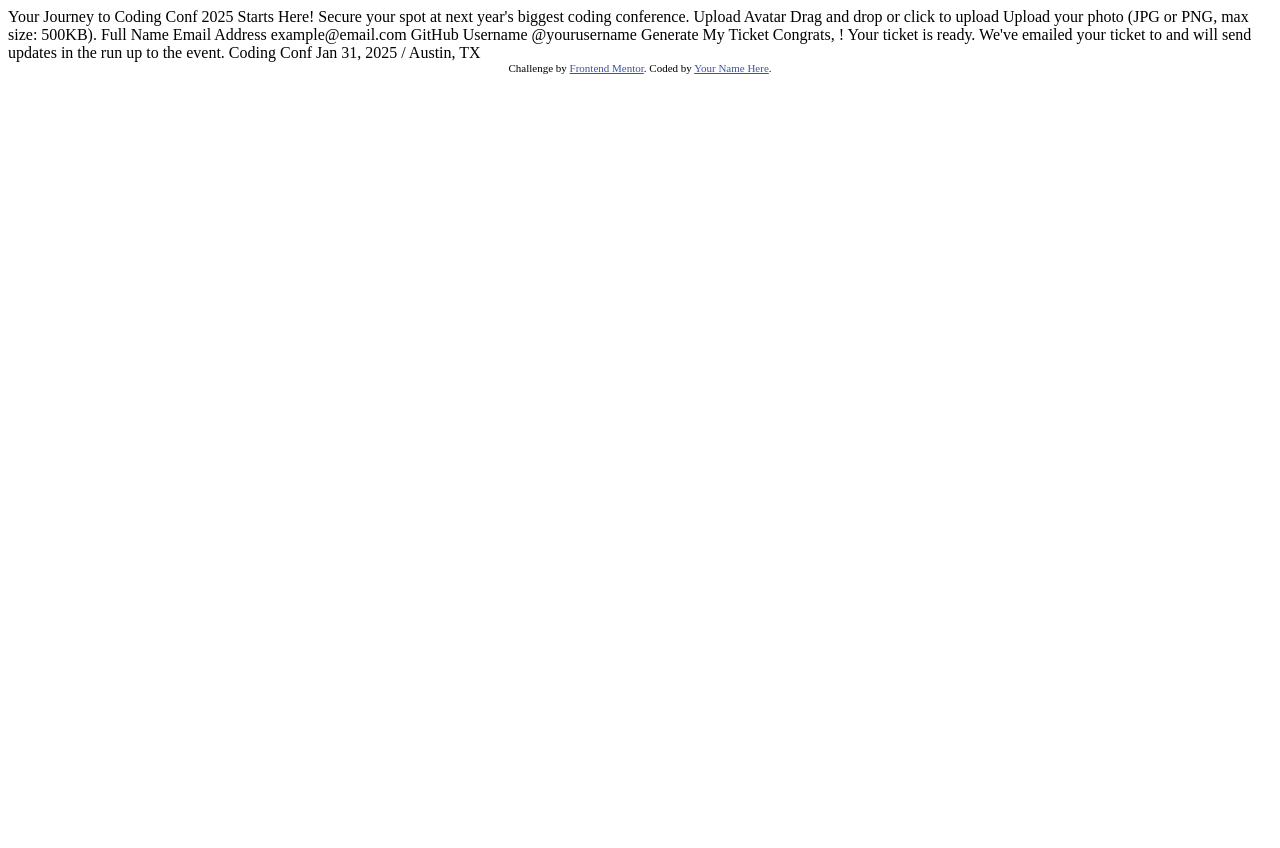
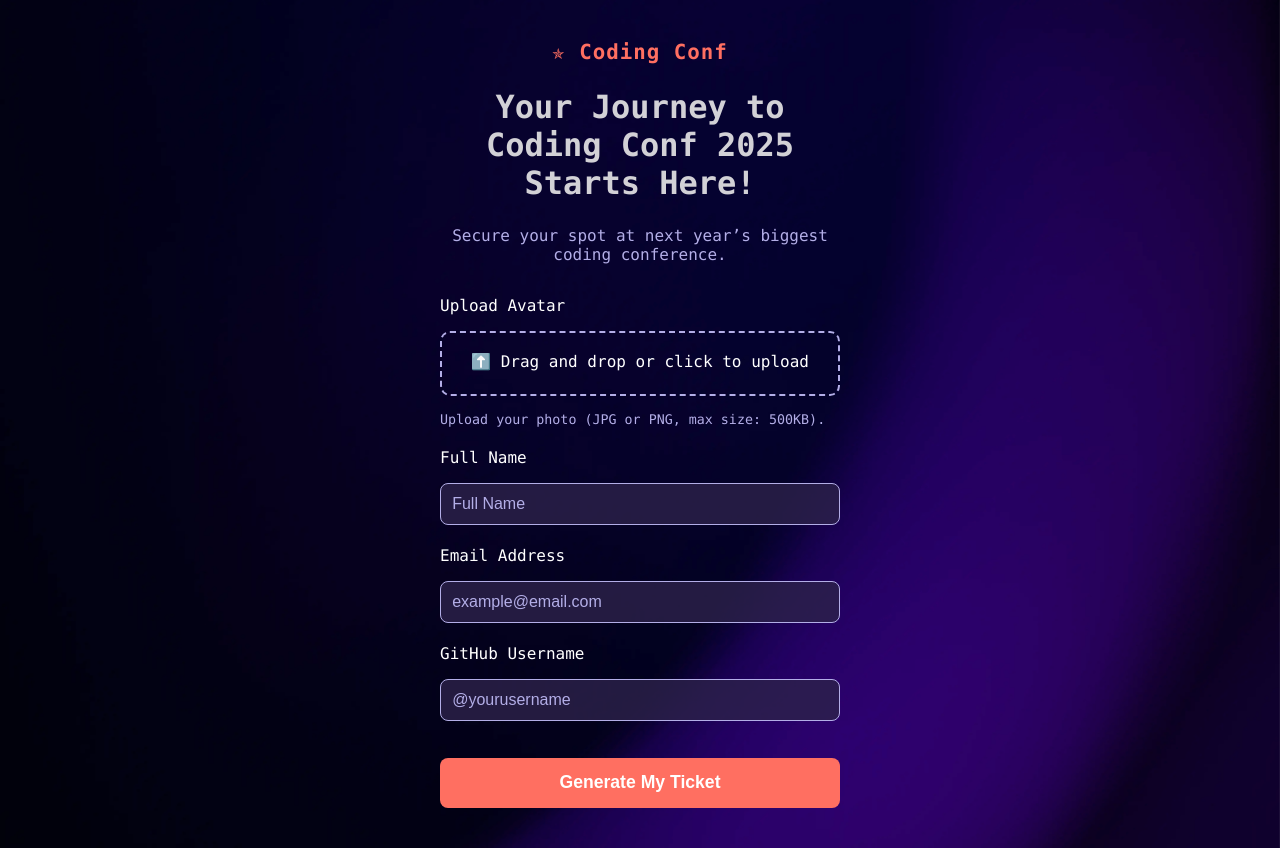
Before and after one commit to suhailabdi2/conference-ticket-generator-main, a plain HTML site: page index.html in a window 1280 px wide. Before the commit the page ends 800 px from the top, so only its background shows below. Drawn offline with Linux system fonts and the light colour scheme.

Commit message:
Improve UI with new styles Chenged the layout of the index file and added the form and its respective buttons. Hidden the input for the file with a span and applied style to the span. Improved the overall UI and added a style.css file

```diff
--- a/index.html
+++ b/index.html
@@ -6,52 +6,34 @@
 
   <link rel="icon" type="image/png" sizes="32x32" href="./assets/images/favicon-32x32.png">
 
-  <title>Frontend Mentor | Conference ticket generator</title>
-
-  <!-- Feel free to remove these styles or customise in your own stylesheet 👍 -->
-  <style>
-    .attribution { font-size: 11px; text-align: center; }
-    .attribution a { color: hsl(228, 45%, 44%); }
-  </style>
+  <title>Coding Conf Ticket Generator</title>
+  <link rel="stylesheet" href="style.css">
 </head>
 <body>
-
-
-
-  Your Journey to Coding Conf 2025 Starts Here!
-
-  Secure your spot at next year's biggest coding conference.
-
-  Upload Avatar
-  Drag and drop or click to upload
-  Upload your photo (JPG or PNG, max size: 500KB).
-
-  Full Name
-
-  Email Address
-  example@email.com
-
-  GitHub Username
-  @yourusername
-
-  Generate My Ticket
-
-  <!-- Form ends -->
-
-  <!-- Generated tickets starts -->
-
-  Congrats, <!-- Full Name -->! Your ticket is ready.
-
-  We've emailed your ticket to <!-- Email Address --> and will send updates in the run up to the event.
-
-  Coding Conf
-  Jan 31, 2025 / Austin, TX
-
-  <!-- Generated tickets ends -->
-
-  <div class="attribution">
-    Challenge by <a href="https://www.frontendmentor.io?ref=challenge">Frontend Mentor</a>.
-    Coded by <a href="#">Your Name Here</a>.
+  <div class="container">
+    <div class="main">
+      <div class="logo">✯ Coding Conf</div>
+      <h1>Your Journey to Coding Conf 2025 Starts Here!</h1>
+      <p class="subtitle">Secure your spot at next year’s biggest coding conference.</p>
+      <form class="ticket-form">
+        <label for="avatar">Upload Avatar</label>
+        <div class="upload-box">
+          <input type="file" id="avatar" class="upload-icon" accept="image/png, image/jpeg" style="display: none;">
+          <label for="avatar" style="cursor: pointer;">
+            <span>⬆️</span>
+            <span>Drag and drop or click to upload</span>
+          </label>
+        </div>
+        <small>Upload your photo (JPG or PNG, max size: 500KB).</small>
+        <label for="fullname">Full Name</label>
+        <input type="text" id="fullname" placeholder="Full Name" required>
+        <label for="email">Email Address</label>
+        <input type="email" id="email" placeholder="example@email.com" required>
+        <label for="github">GitHub Username</label>
+        <input type="text" id="github" placeholder="@yourusername" required>
+        <button type="submit">Generate My Ticket</button>
+      </form>
+    </div>
   </div>
 </body>
 </html>
--- /dev/null
+++ b/style.css
@@ -0,0 +1,131 @@
+html, body {
+    height: 100%;
+    margin: 0;
+    padding: 0;
+}
+body {
+    min-height: 100vh;
+    display: flex;
+    justify-content: center;
+    align-items: center;
+    background-image:
+        url(/assets/images/background-desktop.png),
+        url(/assets/images/pattern-lines.svg),
+        url(/assets/images/pattern-circle.svg);
+    background-repeat: no-repeat, no-repeat, no-repeat;
+    background-position: left top, left bottom, right bottom;
+    background-size: cover, auto, auto;
+    color: hsl(252, 6%, 83%);
+    font-family: 'Fira Mono', 'Consolas', monospace;
+}
+
+.container {
+    width: 100%;
+    display: flex;
+    flex-direction: column;
+    align-items: center;
+    justify-content: center;
+}
+
+.main {
+
+    border-radius: 18px;
+    padding: 2.5rem 2rem;
+
+    display: flex;
+    flex-direction: column;
+    align-items: center;
+    min-width: 350px;
+    max-width: 400px;
+    margin-top: 3rem; /* Added margin for header space */
+}
+
+.logo {
+    font-size: 1.3rem;
+    font-weight: bold;
+    margin-bottom: 1.5rem;
+    color: #ff6f61;
+    letter-spacing: 1px;
+}
+
+h1 {
+    font-size: 2rem;
+    margin: 0 0 0.5rem 0;
+    text-align: center;
+    font-family: inherit;
+}
+
+.subtitle {
+    margin-bottom: 2rem;
+    text-align: center;
+    color: #b3aee7;
+}
+
+.ticket-form {
+    width: 100%;
+    display: flex;
+    flex-direction: column;
+    gap: 0.8rem;
+}
+
+.ticket-form label {
+    font-size: 1rem;
+    margin-bottom: 0.2rem;
+    color: #fff;
+}
+
+.upload-box {
+
+    border: 2px dashed #b3aee7;
+    border-radius: 10px;
+    padding: 1.2rem;
+    text-align: center;
+    color: #b3aee7;
+    margin-bottom: 0.2rem;
+    cursor: pointer;
+    display: flex;
+    flex-direction: column;
+    align-items: center;
+    gap: 0.5rem;
+}
+
+.upload-icon {
+    font-size: 1.5rem;
+}
+
+.ticket-form small {
+    color: #b3aee7;
+    margin-bottom: 0.5rem;
+}
+
+.ticket-form input {
+    background: rgba(44, 34, 74, 0.8);
+    border: 1px solid #b3aee7;
+    border-radius: 8px;
+    padding: 0.7rem;
+    color: #fff;
+    font-size: 1rem;
+    margin-bottom: 0.5rem;
+}
+
+.ticket-form input::placeholder {
+    color: #b3aee7;
+    opacity: 1;
+}
+
+.ticket-form button {
+    background: #ff6f61;
+    color: #fff;
+    border: none;
+    border-radius: 8px;
+    padding: 0.9rem 0;
+    font-size: 1.1rem;
+    font-weight: bold;
+    cursor: pointer;
+    margin-top: 1rem;
+    transition: background 0.2s;
+}
+
+.ticket-form button:hover {
+    background: #ff3b1f;
+}
```
